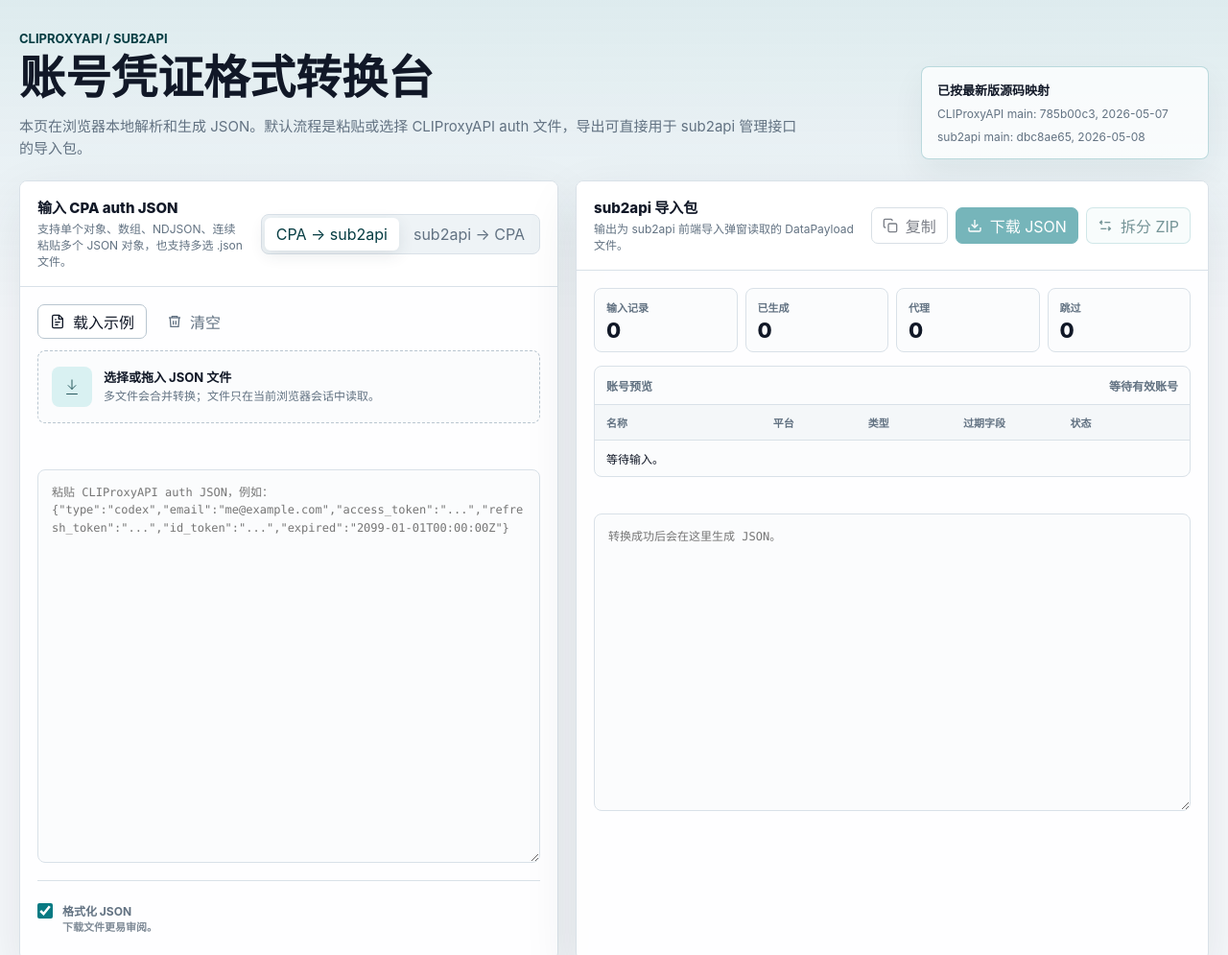
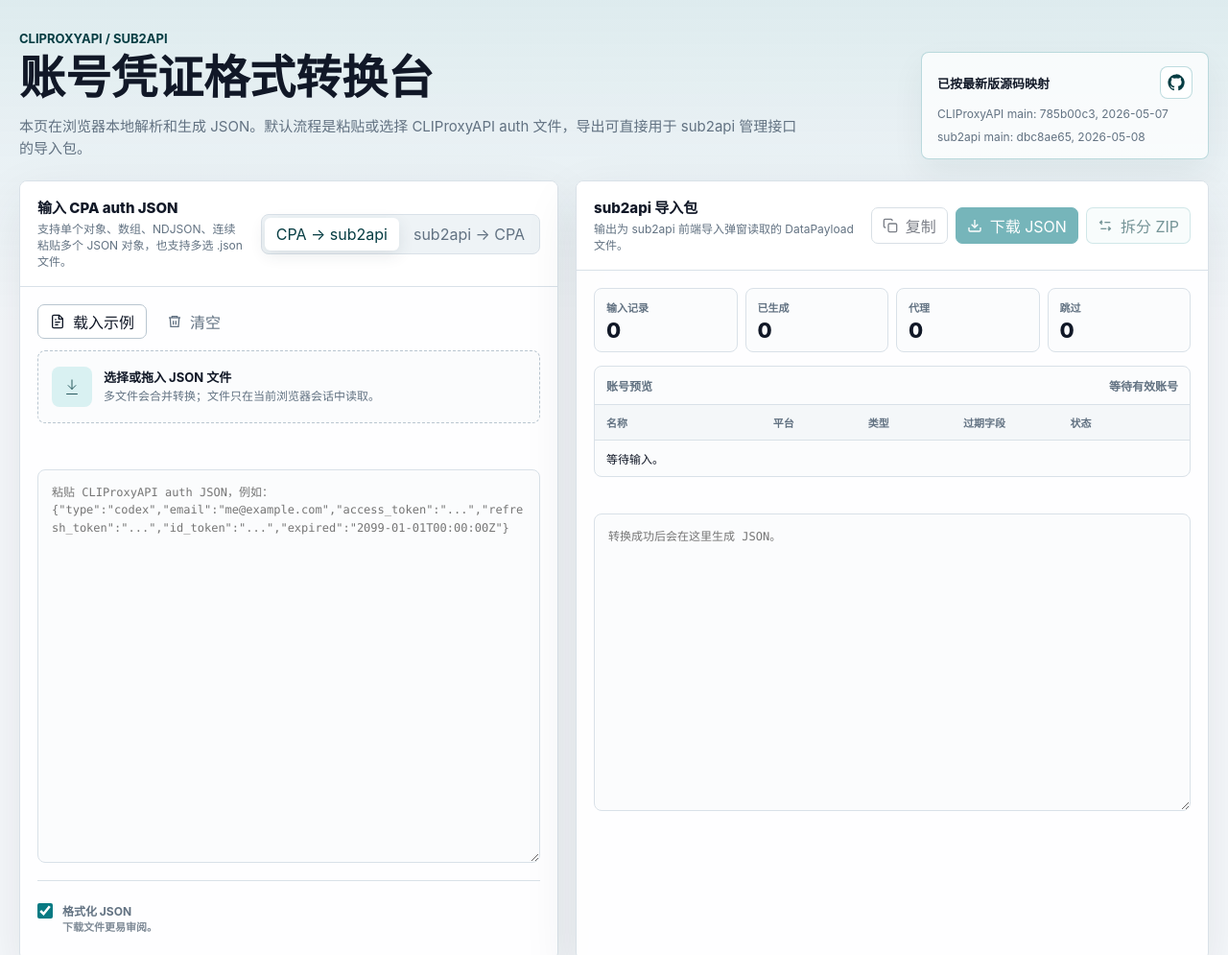
Before and after one commit to semyin/cvt, a website: page public/index.html in a window 1280 px wide. Shown: the top 995 px of the page at 96% size. Drawn offline with Linux system fonts and the light colour scheme.

Commit message:
Document project and link repository from page

```diff
--- a/public/index.html
+++ b/public/index.html
@@ -131,6 +131,43 @@
       font-weight: 720;
     }
 
+    .source-note-header {
+      display: flex;
+      gap: 12px;
+      align-items: center;
+      justify-content: space-between;
+    }
+
+    .repo-link {
+      display: inline-flex;
+      width: 34px;
+      height: 34px;
+      flex: 0 0 auto;
+      align-items: center;
+      justify-content: center;
+      border: 1px solid rgba(8, 122, 131, 0.26);
+      border-radius: 8px;
+      color: var(--accent-ink);
+      background: rgba(255, 255, 255, 0.82);
+      transition: background 160ms ease, border-color 160ms ease, transform 160ms ease;
+    }
+
+    .repo-link:hover {
+      border-color: rgba(8, 122, 131, 0.46);
+      background: var(--accent-soft);
+      transform: translateY(-1px);
+    }
+
+    .repo-link:focus-visible {
+      outline: 3px solid rgba(8, 122, 131, 0.20);
+      outline-offset: 2px;
+    }
+
+    .repo-link svg {
+      width: 18px;
+      height: 18px;
+    }
+
     .workspace {
       display: grid;
       grid-template-columns: minmax(360px, 0.92fr) minmax(520px, 1.08fr);
@@ -681,7 +718,14 @@
         <p class="summary">本页在浏览器本地解析和生成 JSON。默认流程是粘贴或选择 CLIProxyAPI auth 文件，导出可直接用于 sub2api 管理接口的导入包。</p>
       </div>
       <aside class="source-note" aria-label="源码版本">
-        <strong>已按最新版源码映射</strong>
+        <div class="source-note-header">
+          <strong>已按最新版源码映射</strong>
+          <a class="repo-link" href="https://github.com/semyin/cvt" target="_blank" rel="noopener noreferrer" title="打开 GitHub 仓库" aria-label="打开 GitHub 仓库">
+            <svg viewBox="0 0 24 24" fill="currentColor" aria-hidden="true">
+              <path d="M12 .5A11.5 11.5 0 0 0 8.36 22.9c.58.1.79-.25.79-.56v-2.02c-3.2.7-3.87-1.38-3.87-1.38-.53-1.34-1.3-1.7-1.3-1.7-1.06-.72.08-.7.08-.7 1.17.08 1.79 1.2 1.79 1.2 1.04 1.78 2.73 1.27 3.4.97.1-.75.4-1.27.74-1.56-2.56-.29-5.25-1.28-5.25-5.7 0-1.26.45-2.29 1.2-3.1-.12-.29-.52-1.47.11-3.06 0 0 .98-.31 3.17 1.18a10.9 10.9 0 0 1 5.76 0c2.2-1.49 3.17-1.18 3.17-1.18.63 1.59.23 2.77.11 3.06.75.81 1.2 1.84 1.2 3.1 0 4.43-2.7 5.4-5.27 5.69.42.36.79 1.07.79 2.16v3.04c0 .31.21.66.8.55A11.5 11.5 0 0 0 12 .5Z"/>
+            </svg>
+          </a>
+        </div>
         <span>CLIProxyAPI main: 785b00c3, 2026-05-07</span>
         <span>sub2api main: dbc8ae65, 2026-05-08</span>
       </aside>
```
Also changed, not shown: README.md.
